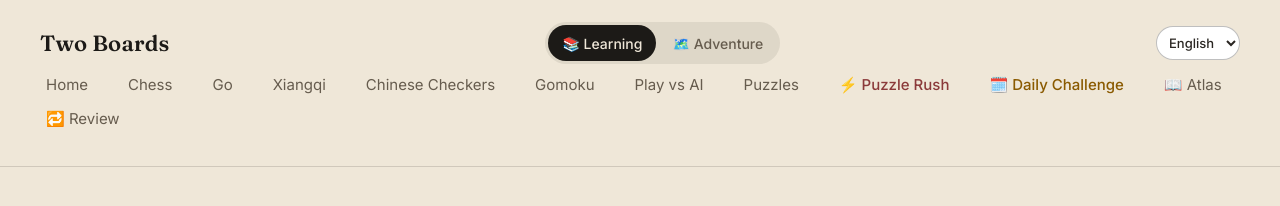
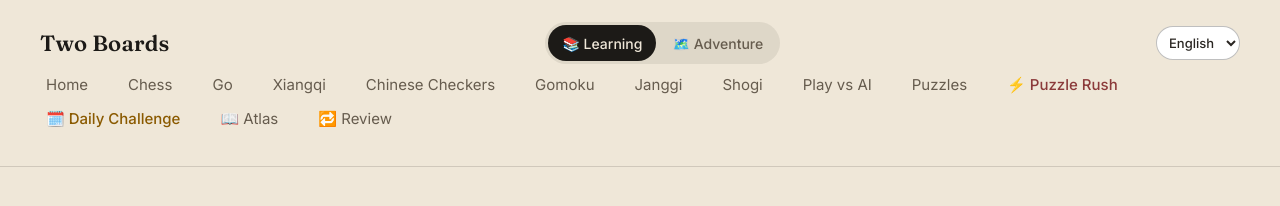
Before and after one commit to orchid20156/two-boards, a plain HTML site: page index.html in a window 1280 px wide. Drawn offline with Linux system fonts and the light colour scheme.

Commit message:
Add files via upload

```diff
--- a/index.html
+++ b/index.html
@@ -22,6 +22,8 @@
     <button class="navlink" data-action="nav" data-target="xiangqi">Xiangqi</button>
     <button class="navlink" data-action="nav" data-target="checkers">Chinese Checkers</button>
     <button class="navlink" data-action="nav" data-target="gomoku">Gomoku</button>
+    <button class="navlink" data-action="nav" data-target="janggi">Janggi</button>
+    <button class="navlink" data-action="nav" data-target="shogi">Shogi</button>
     <button class="navlink" data-action="nav" data-target="play">Play vs AI</button>
     <button class="navlink" data-action="nav" data-target="puzzles">Puzzles</button>
     <button class="navlink navlink-rush" data-action="nav" data-target="rush">⚡ Puzzle Rush</button>
```
